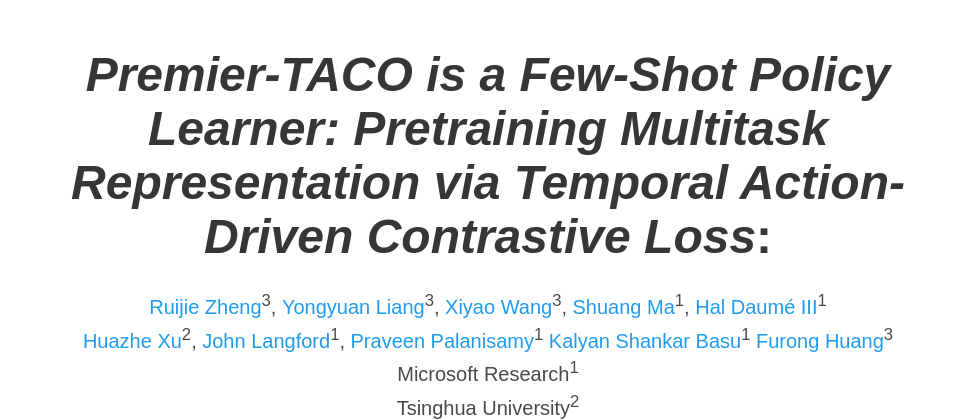
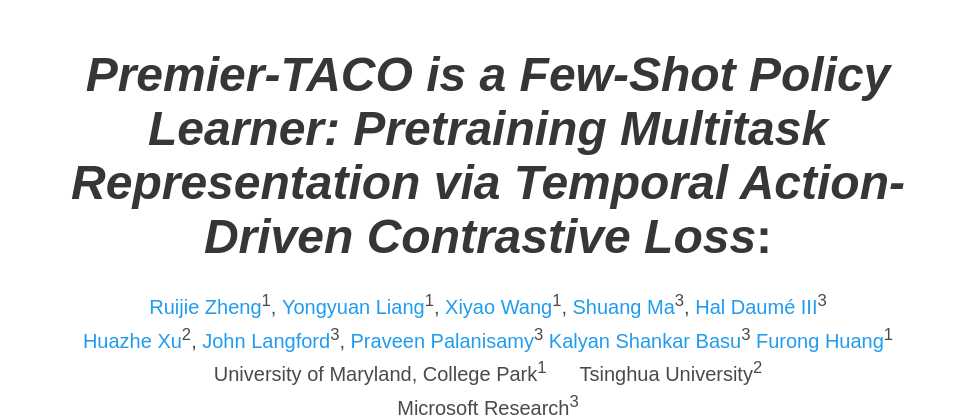
Before and after one commit to PremierTACO/PremierTACO.github.io, a plain HTML site: page index.html in a window 1280 px wide. Shown: the top 420 px of the page, without its empty margins (152-1127 px from the left). Drawn offline with nearby package versions, Linux system fonts and the light colour scheme; some icons are missing; a web font is replaced by a local one.

Commit message:
Update index.html

```diff
--- a/index.html
+++ b/index.html
@@ -52,42 +52,41 @@
             <div class="is-size-5 publication-authors">
               <!-- Paper authors -->
               <span class="author-block">
-                <a href="https://ruijiezheng.com" target="_blank">Ruijie Zheng</a><sup>3</sup>,</span>
+                <a href="https://ruijiezheng.com" target="_blank">Ruijie Zheng</a><sup>1</sup>,</span>
                 <span class="author-block">
-                <a href="" target="_blank">Yongyuan Liang</a><sup>3</sup>,</span>
+                <a href="" target="_blank">Yongyuan Liang</a><sup>1</sup>,</span>
                 <span class="author-block">
-                  <a href="https://si0wang.github.io" target="_blank">Xiyao Wang</a><sup>3</sup>,</span>
+                  <a href="https://si0wang.github.io" target="_blank">Xiyao Wang</a><sup>1</sup>,</span>
                 </span>
                 <span class="author-block">
-                  <a href="https://www.shuangma.me" target="_blank">Shuang Ma</a><sup>1</sup>,</span>
+                  <a href="https://www.shuangma.me" target="_blank">Shuang Ma</a><sup>3</sup>,</span>
                 </span>
                 <span class="author-block">
-                  <a href="http://users.umiacs.umd.edu/~hal/" target="_blank">Hal Daumé III</a><sup>1</sup></span>
+                  <a href="http://users.umiacs.umd.edu/~hal/" target="_blank">Hal Daumé III</a><sup>3</sup></span>
                 </span>
                 <br>
                 <span class="author-block">
                   <a href="http://hxu.rocks" target="_blank">Huazhe Xu</a><sup>2</sup>,</span>
                 </span>
                 <span class="author-block">
-                  <a href="" target="_blank">John Langford</a><sup>1</sup>,</span>
+                  <a href="" target="_blank">John Langford</a><sup>3</sup>,</span>
                 </span>
                 <span class="author-block">
-                  <a href="" target="_blank">Praveen Palanisamy</a><sup>1</sup></span>
+                  <a href="" target="_blank">Praveen Palanisamy</a><sup>3</sup></span>
                 </span>
                 <span class="author-block">
-                  <a href="" target="_blank">Kalyan Shankar Basu</a><sup>1</sup></span>
+                  <a href="" target="_blank">Kalyan Shankar Basu</a><sup>3</sup></span>
                 </span>
                 <span class="author-block">
-                  <a href="https://furong-huang.com" target="_blank">Furong Huang</a><sup>3</sup></span>
+                  <a href="https://furong-huang.com" target="_blank">Furong Huang</a><sup>1</sup></span>
                 </span>
 
                   </div>
 
                   <div class="is-size-5 publication-authors">
                     <span class="author-block">
-                      Microsoft Research<sup>1</sup><br>
-                      Tsinghua University<sup>2</sup><br>
-                      University of Maryland, College Park<sup>3</sup><br>
+                      University of Maryland, College Park<sup>1</sup> &nbsp;&nbsp;&nbsp;&nbsp; Tsinghua University<sup>2</sup><br>
+                      Microsoft Research<sup>3</sup><br>
                   </div>
 
                   <div class="column has-text-centered">
```
